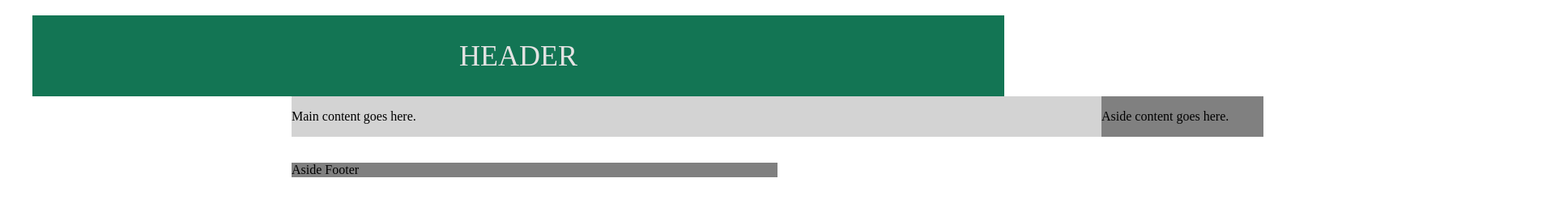
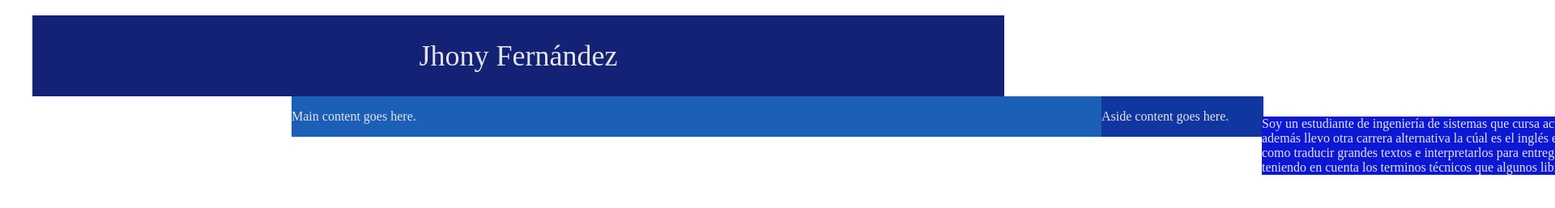
Before and after one commit to Jhonyfer22/primerprevio, a plain HTML site: page index.html in a window 1280 px wide. Shown: the part 133-390 px from the top of the page at 81% size, 1920 px wide, since content can reach past the window. Drawn offline with Linux system fonts and the light colour scheme.

Commit message:
Pie de página derecho finalizado

```diff
--- a/CSS/style.css
+++ b/CSS/style.css
@@ -15,7 +15,7 @@ h1{
 header {
     width: 1200px;
     height: 100px;
-    background-color: rgb(19, 117, 84);
+    background-color: rgb(19, 34, 117);
     color: #e4e3e3;
     text-align: center;
     font-size: 36px;
@@ -28,14 +28,16 @@ header {
 
 main {
     width: 1000px;
-    background-color: lightgray;
+    background-color: rgb(28, 95, 182);
+    color: #e4e3e3;
     float: left;
     position: relative;
     left: 352px;
 }
 aside {
     width: 200px;
-    background-color: gray;
+    background-color: rgb(16, 54, 160);
+    color: #e4e3e3;
     float: left;
     position: relative;
     left: 352px;
@@ -44,7 +46,8 @@ aside {
 .main-footer{
 
     width: 600px;
-    background-color: gray;
+    background-color: rgb(20, 23, 163);
+    color: #e4e3e3;
     float: left;
     position: relative;
     left: -848px;
@@ -54,9 +57,10 @@ aside {
 
 .aside-footer{
     width: 600px;
-    background-color: gray;
+    background-color: rgb(11, 24, 212);
+    color: #e4e3e3;
     float: left;
     position: relative;
-    left: -248px;
-    top: 32px;
+    left: 950px;
+    top: -25px;
 }
--- a/index.html
+++ b/index.html
@@ -8,7 +8,7 @@
     <body>
         <img src="https://divisist2.ufps.edu.co/public/documentos/63b79750fa95f00107f1322ae668405d.png" alt="Logo"  id="logo"  width="60px" height="60px">
         <h1>Primer Previo</h1>
-        <header>HEADER</header>
+        <header>Jhony Fernández</header>
         <main>
             <p>Main content goes here.</p>
         </main>
@@ -17,14 +17,18 @@
         </aside>
         <footer class="main-footer">
 
-            <h2>Contactanos</h2>
+            <h2>Contacto</h2>
             <p>Dirección: calle falsa 1234 sprinfield</p>
-            <p>correo: homero@family.com</p>
-            <p>telefono: 123 456 789</p>
+            <p>correo: jhonyalberrtoff@ufps.edu.co</p>
+            <p>telefono: 310 327 5808</p>
 
 
         </footer>
-        <footer class="aside-footer">Aside Footer</footer>
+        <footer class="aside-footer">Soy un estudiante de ingeniería de sistemas que cursa actualmente el octavo semestre
+            y además llevo otra carrera alternativa la cúal es el inglés en la que se enfoca como enseñarlo y como traducir
+            grandes textos e interpretarlos para entregarlos a un público en general teniendo en cuenta los terminos técnicos
+            que algunos libros o textos pueden llegar a tener.
+        </footer>
     </body>
 </html>
 
```
